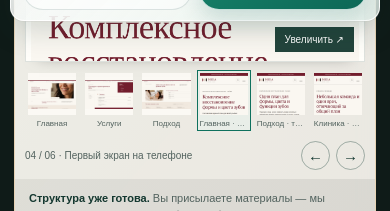
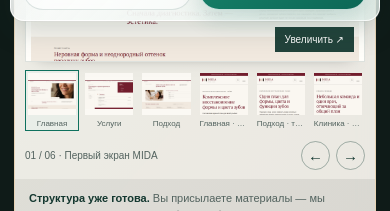
Before and after one commit to tsstish/nexora, a Next.js app: page /building-preview in a window 390 px wide. Shown: the part 816-1027 px from the top of the page. Built offline with nearby package versions, Linux system fonts and the light colour scheme; no server answers.

Commit message:
ux(mobile): start with full-width MIDA hero screenshot, phone view one tap away

```diff
--- a/src/app/building-preview/MidaGallery.tsx
+++ b/src/app/building-preview/MidaGallery.tsx
@@ -16,7 +16,7 @@ const shots: Shot[] = [
 ];
 
 export function MidaGallery({ variant }: { variant: "desktop" | "mobile" }) {
-  const [activeIndex, setActiveIndex] = useState(variant === "mobile" ? 3 : 0);
+  const [activeIndex, setActiveIndex] = useState(0);
   const [enlarged, setEnlarged] = useState(false);
   const [mounted, setMounted] = useState(false);
   const active = shots[activeIndex];
```
